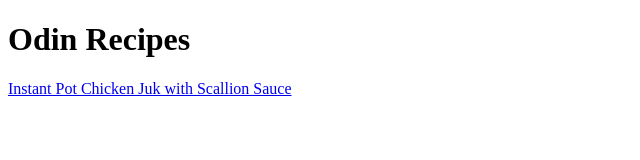
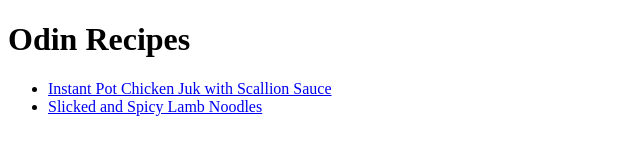
Before and after one commit to nweii/odin-recipes, a plain HTML site: page index.html in a window 1280 px wide. Shown: the whole page, without its empty margins (0-640 px from the left). Drawn offline with Linux system fonts and the light colour scheme.

Commit message:
Move recipes to list and add second recipe

```diff
--- a/index.html
+++ b/index.html
@@ -8,6 +8,9 @@
 </head>
 <body>
 	<h1>Odin Recipes</h1>
-	<a href="recipes/chicken-juk.html">Instant Pot Chicken Juk with Scallion Sauce</a>
+	<ul>
+		<li><a href="recipes/chicken-juk.html">Instant Pot Chicken Juk with Scallion Sauce</a></li>
+		<li><a href="recipes/lamb-noodles.html">Slicked and Spicy Lamb Noodles</a></li>
+	</ul>
 </body>
 </html>
```
